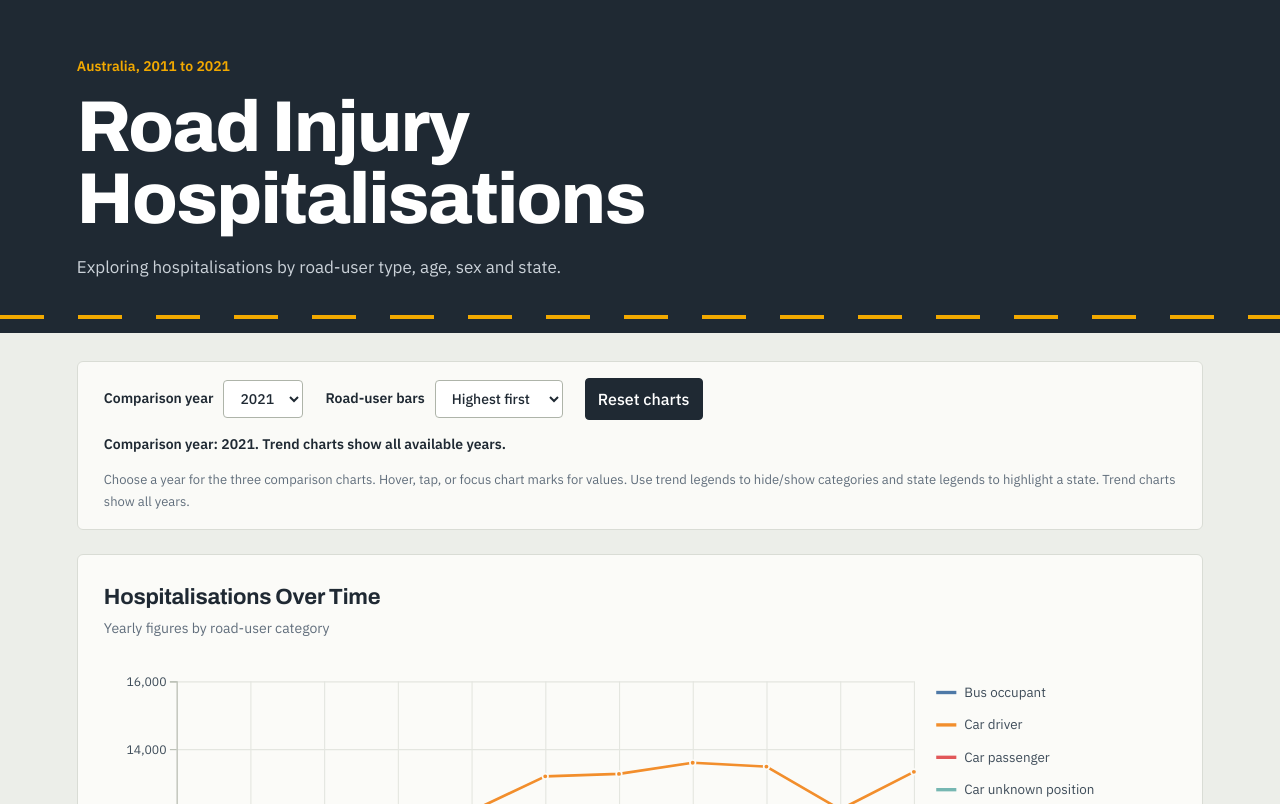
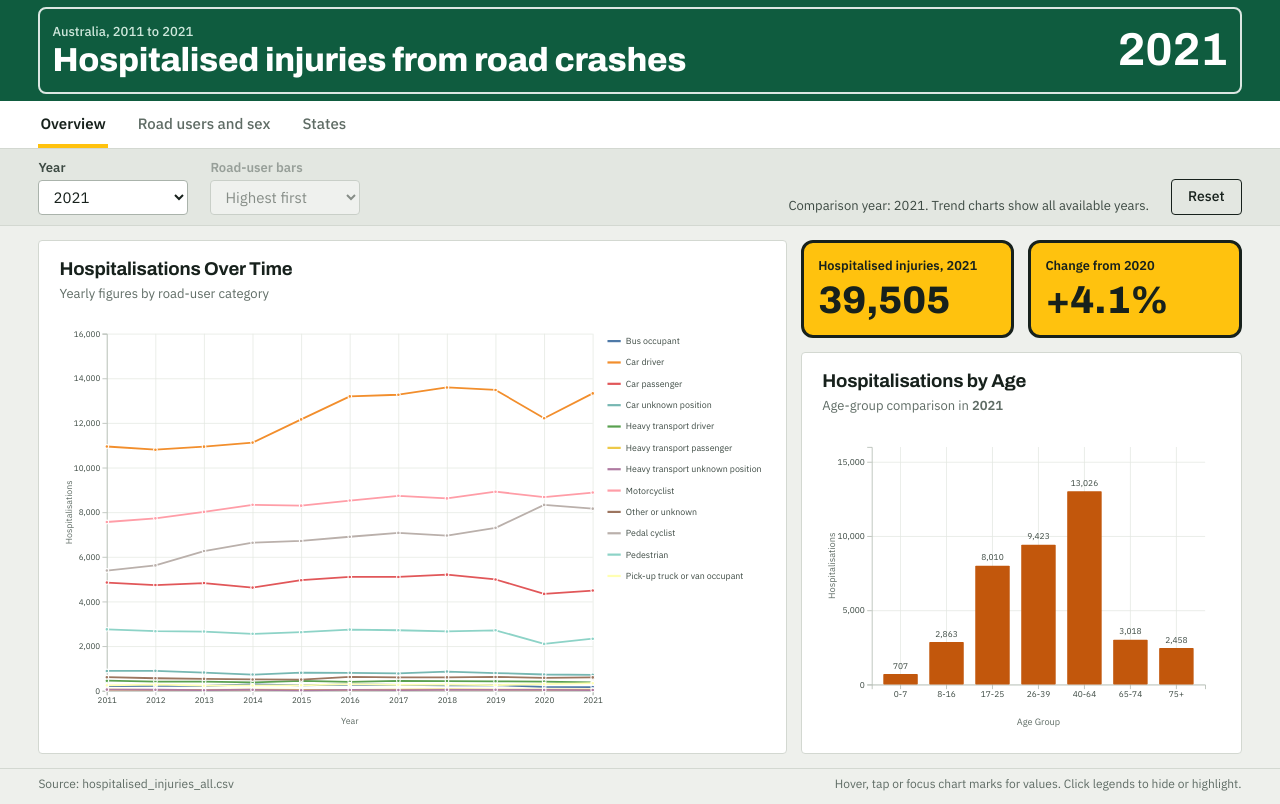
Before and after one commit to 106212898/Project-Design-Book-and-Website, a plain HTML site: page index.html in a window 1280 px wide. Shown: the top 804 px of the page. Drawn offline with nearby package versions, Linux system fonts and the light colour scheme.

Commit message:
changed formatting and styling

```diff
--- a/CSS/dashboard.css
+++ b/CSS/dashboard.css
@@ -1,210 +1,343 @@
+/* Highway-signage theme: green guide-sign header, yellow warning-sign KPIs, flat grey-white cards */
 :root {
-    --asphalt: #1f2933;
-    --asphalt-soft: #3e4c59;
-    --concrete: #eceee9;
-    --paper: #fbfbf8;
-    --line: #d9dcd5;
-    --muted: #616e7c;
-    --amber: #f2a900;
-    --blue: #1d5fa8;
-    --teal: #2a9d8f;
-    --red: #d1495b;
+    --sign-green: #0f5c3f;
+    --sign-green-dark: #0a3f2c;
+    --chart-green: #1b6b4a;
+    --chart-orange: #c2570c;
+    --warning: #ffc20e;
+    --ink: #17211c;
+    --ink-soft: #3d4a43;
+    --muted: #5f6c65;
+    --page: #eef0ec;
+    --card: #ffffff;
+    --rule: #d3d8d1;
 }
 
 * { box-sizing: border-box; }
 
+html, body { height: 100%; }
+
 body {
+    display: flex;
+    flex-direction: column;
+    height: 100vh;
+    height: 100dvh;
     margin: 0;
-    background: var(--concrete);
-    color: var(--asphalt);
+    overflow: hidden;
+    background: var(--page);
+    color: var(--ink);
     font-family: "IBM Plex Sans", Arial, Helvetica, sans-serif;
-    line-height: 1.5;
+    line-height: 1.4;
 }
 
-/* Header: asphalt with a dashed lane marking along the bottom */
+/* Header: a guide sign with a white inset border */
 .dashboard-header {
     position: relative;
-    padding: 56px 6% 52px;
-    background: var(--asphalt);
+    flex: none;
+    display: flex;
+    align-items: center;
+    justify-content: space-between;
+    gap: 24px;
+    padding: 18px calc(3% + 14px);
+    background: var(--sign-green);
     color: #ffffff;
 }
 
-.dashboard-header::after {
+.dashboard-header::before {
     content: "";
     position: absolute;
-    left: 0;
-    right: 0;
-    bottom: 14px;
-    height: 4px;
-    background: repeating-linear-gradient(90deg, var(--amber) 0 44px, transparent 44px 78px);
+    inset: 7px calc(3% + 0px);
+    border: 2px solid rgba(255, 255, 255, 0.85);
+    border-radius: 8px;
+    pointer-events: none;
 }
 
 .eyebrow {
-    margin: 0 0 14px;
-    color: var(--amber);
-    font-size: 14px;
+    margin: 0 0 2px;
+    color: #cfe8dc;
+    font-size: 13px;
+    font-weight: 500;
+}
+
+h1 {
+    margin: 0;
+    font-family: "Archivo", Arial, Helvetica, sans-serif;
+    font-size: clamp(22px, 2.6vw, 38px);
+    font-weight: 800;
+    line-height: 1.05;
+    letter-spacing: -0.01em;
+}
+
+.header-year {
+    margin: 0;
+    font-family: "Archivo", Arial, Helvetica, sans-serif;
+    font-size: clamp(30px, 3.6vw, 52px);
+    font-weight: 800;
+}
+
+/* Tabs: underlined, left aligned */
+.page-tabs {
+    flex: none;
+    display: flex;
+    gap: 28px;
+    padding: 0 3%;
+    background: var(--card);
+    border-bottom: 1px solid var(--rule);
+}
+
+.tab {
+    padding: 12px 2px 10px;
+    border: 0;
+    border-bottom: 4px solid transparent;
+    background: none;
+    color: var(--muted);
+    font: inherit;
+    font-size: 15px;
+    font-weight: 500;
+    cursor: pointer;
+}
+
+.tab:hover { color: var(--ink); }
+
+.tab.active,
+.tab.active:hover {
+    border-bottom-color: var(--warning);
+    color: var(--ink);
     font-weight: 600;
 }
 
-h1 {
-    max-width: 14ch;
-    margin: 0;
-    font-family: "Archivo", Arial, Helvetica, sans-serif;
-    font-size: clamp(36px, 6.5vw, 72px);
-    font-weight: 800;
-    line-height: 1;
-    letter-spacing: -0.02em;
+/* Filters: a light strip, not a coloured band */
+.filter-bar {
+    flex: none;
+    display: flex;
+    flex-wrap: wrap;
+    align-items: flex-end;
+    gap: 10px 22px;
+    padding: 10px 3%;
+    background: #e3e7e1;
+    border-bottom: 1px solid var(--rule);
 }
 
-.subtitle {
-    max-width: 52ch;
-    margin: 20px 0 0;
-    color: #cbd2d9;
-    font-size: 17px;
+.filter {
+    display: flex;
+    flex-direction: column;
+    gap: 3px;
+    font-size: 13px;
+    font-weight: 600;
+    color: var(--ink-soft);
+    transition: opacity .15s;
 }
 
-/* Layout */
-.dashboard {
-    display: grid;
-    grid-template-columns: repeat(2, minmax(0, 1fr));
-    gap: 24px;
-    max-width: 1500px;
-    margin: 0 auto;
-    padding: 28px 6% 40px;
+.filter.off { opacity: .45; }
+
+select,
+button { font: inherit; }
+
+.filter select {
+    min-width: 150px;
+    padding: 6px 10px;
+    border: 1px solid #aab3ab;
+    border-radius: 4px;
+    background: #ffffff;
+    color: var(--ink);
+    font-size: 15px;
+    font-weight: 400;
 }
 
-.chart-card {
-    min-width: 0;
-    padding: 26px;
-    background: var(--paper);
-    border: 1px solid var(--line);
-    border-radius: 6px;
+.filter select:hover { border-color: var(--ink); }
+
+#dashboard-status {
+    flex: 1;
+    min-width: 220px;
+    margin: 0;
+    color: var(--ink-soft);
+    font-size: 13px;
+    text-align: right;
 }
 
-.chart-wide { grid-column: 1 / -1; }
+#reset-controls {
+    padding: 7px 16px;
+    border: 1px solid var(--ink);
+    border-radius: 4px;
+    background: transparent;
+    color: var(--ink);
+    font-size: 14px;
+    font-weight: 500;
+    cursor: pointer;
+}
 
-.chart-heading { margin-bottom: 20px; }
+#reset-controls:hover { background: var(--ink); color: #ffffff; }
+
+/* Pages share one grid cell; only the active one is visible */
+.dashboard {
+    flex: 1;
+    min-height: 0;
+    display: grid;
+    padding: 14px 3%;
+}
+
+.page {
+    grid-area: 1 / 1;
+    display: grid;
+    gap: 14px;
+    min-width: 0;
+    min-height: 0;
+    visibility: hidden;
+}
+
+.page.active { visibility: visible; }
+
+#page-overview {
+    grid-template-columns: minmax(0, 1.7fr) minmax(0, 1fr);
+    grid-template-rows: auto minmax(0, 1fr);
+}
+
+#card-line { grid-column: 1; grid-row: 1 / 3; }
+.kpi-row { grid-column: 2; grid-row: 1; }
+#card-age { grid-column: 2; grid-row: 2; }
+
+#page-breakdowns {
+    grid-template-columns: minmax(0, 1.3fr) minmax(0, 1fr);
+    grid-template-rows: minmax(0, 1fr);
+}
+
+#page-states {
+    grid-template-columns: repeat(2, minmax(0, 1fr));
+    grid-template-rows: minmax(0, 1fr);
+}
+
+/* Cards: flat, outlined, left-aligned titles */
+.chart-card {
+    display: flex;
+    flex-direction: column;
+    min-width: 0;
+    min-height: 0;
+    padding: 16px 20px 14px;
+    background: var(--card);
+    border: 1px solid var(--rule);
+    border-radius: 4px;
+}
+
+.chart-heading {
+    flex: none;
+    margin-bottom: 8px;
+}
 
 .chart-heading h2 {
     margin: 0;
     font-family: "Archivo", Arial, Helvetica, sans-serif;
-    font-size: 22px;
+    font-size: clamp(16px, 1.45vw, 21px);
     font-weight: 700;
     letter-spacing: -0.01em;
 }
 
 .chart-heading p {
-    margin: 4px 0 0;
+    margin: 2px 0 0;
     color: var(--muted);
-    font-size: 14px;
+    font-size: 13px;
 }
 
-.selected-year { font-weight: 600; color: var(--asphalt); }
+.selected-year { font-weight: 600; }
 
-/* Charts */
-.chart { width: 100%; min-width: 0; }
+/* KPIs: warning-sign yellow with a heavy black border */
+.kpi-row {
+    display: grid;
+    grid-template-columns: 1fr 1fr;
+    gap: 14px;
+}
+
+.kpi {
+    display: flex;
+    flex-direction: column;
+    justify-content: center;
+    gap: 4px;
+    padding: 14px 14px;
+    border: 3px solid var(--ink);
+    border-radius: 12px;
+    background: var(--warning);
+    color: var(--ink);
+}
+
+.kpi p { margin: 0; }
+
+.kpi-label {
+    font-size: clamp(12px, 1vw, 14px);
+    font-weight: 600;
+}
+
+.kpi-value {
+    font-family: "Archivo", Arial, Helvetica, sans-serif;
+    font-size: clamp(28px, 3vw, 44px);
+    font-weight: 800;
+    line-height: 1.1;
+}
+
+/* Charts fill the space the card has left */
+.chart {
+    flex: 1;
+    min-width: 0;
+    min-height: 0;
+    display: flex;
+    flex-direction: column;
+}
 
 .chart svg {
     display: block;
+    flex: 1 1 0;
+    min-height: 0;
     width: 100%;
-    height: auto;
     overflow: visible;
 }
 
 .chart text {
     font-family: "IBM Plex Sans", Arial, Helvetica, sans-serif;
-    fill: var(--asphalt-soft);
+    fill: var(--ink-soft);
     font-size: 11px;
 }
 
 .chart .axis path,
-.chart .axis line { stroke: #b8bdb3; }
+.chart .axis line { stroke: #aeb6ad; }
 
-.chart .grid line { stroke: #e4e6e0; }
+.chart .grid line { stroke: #e4e8e2; }
 .chart .grid path { display: none; }
 
 .chart .axis-label { fill: var(--muted); font-size: 12px; }
 .chart .legend-label { font-size: 12px; }
 
 .chart .line { fill: none; stroke-width: 2.4; stroke-linejoin: round; }
-.chart .line-point { stroke: var(--paper); stroke-width: 1.5; }
-.chart .bar { rx: 2px; }
+.chart .line-point { stroke: #ffffff; stroke-width: 1.5; }
+.chart .bar { rx: 1px; }
 
 .chart .center-number {
-    fill: var(--asphalt);
+    fill: var(--ink);
     font-family: "Archivo", Arial, Helvetica, sans-serif;
     font-size: 28px;
     font-weight: 800;
 }
 
 .chart .center-label { fill: var(--muted); font-size: 12px; }
-.chart .empty-message { fill: var(--muted); font-size: 13px; }
 .chart .slice-label { fill: #ffffff; pointer-events: none; }
 
-/* Heatmap */
-.chart .heat-cell { stroke: var(--paper); stroke-width: 2; rx: 2px; }
+.chart .heat-cell { stroke: #ffffff; stroke-width: 2; rx: 1px; }
 .chart .heat-value { pointer-events: none; font-size: 11px; font-weight: 600; }
 
-/* Controls: sticky so the year picker stays in reach */
-.dashboard-controls {
-    position: sticky;
-    top: 0;
-    z-index: 10;
-    display: flex;
-    flex-wrap: wrap;
-    align-items: center;
-    gap: 14px 22px;
-    padding: 16px 26px;
-    background: rgba(251, 251, 248, 0.94);
-    backdrop-filter: blur(6px);
+.state-inspector {
+    flex: none;
+    margin-top: 8px;
+    color: var(--muted);
+    font-size: 12px;
+    line-height: 1.5;
 }
 
-.dashboard-controls label {
-    display: flex;
-    align-items: center;
-    gap: 10px;
-    font-size: 14px;
-    font-weight: 600;
+.state-inspector select {
+    padding: 3px 6px;
+    border: 1px solid #aab3ab;
+    border-radius: 3px;
+    background: #ffffff;
+    color: var(--ink);
 }
 
-select,
-button {
-    font: inherit;
-    font-weight: 500;
-    padding: 8px 12px;
-    border: 1px solid #aeb4a9;
-    border-radius: 4px;
-    background: #ffffff;
-    color: var(--asphalt);
-    transition: border-color .15s, background .15s;
-}
-
-select:hover { border-color: var(--asphalt); }
-
-button {
-    cursor: pointer;
-    background: var(--asphalt);
-    border-color: var(--asphalt);
-    color: #ffffff;
-}
-
-button:hover { background: var(--asphalt-soft); }
-
-.dashboard-controls p {
-    flex-basis: 100%;
-    margin: 0;
-}
-
-#dashboard-status { font-size: 14px; font-weight: 600; }
-
-.interaction-help,
-.state-inspector {
-    font-size: 13px;
-    color: var(--muted);
-    line-height: 1.7;
-}
-
-.state-inspector { margin-top: 16px; }
+.state-inspector p { margin: 4px 0 0; }
 
 /* Tooltip */
 .chart-tooltip {
@@ -212,14 +345,14 @@ button:hover { background: var(--asphalt-soft); }
     z-index: 20;
     max-width: min(320px, calc(100vw - 16px));
     padding: 10px 14px;
-    border-radius: 4px;
-    border-left: 4px solid var(--amber);
-    background: var(--asphalt);
+    border-left: 4px solid var(--warning);
+    border-radius: 3px;
+    background: var(--ink);
     color: #ffffff;
     font-size: 14px;
     line-height: 1.5;
     pointer-events: none;
-    box-shadow: 0 6px 20px rgba(31, 41, 51, .3);
+    box-shadow: 0 6px 18px rgba(23, 33, 28, .3);
 }
 
 /* Interactive marks */
@@ -228,31 +361,61 @@ button:hover { background: var(--asphalt-soft); }
 
 .interactive-mark:hover,
 .interactive-mark:focus {
-    stroke: var(--asphalt);
+    stroke: var(--ink);
     stroke-width: 2.5;
 }
 
 :focus-visible {
-    outline: 3px solid var(--amber);
+    outline: 3px solid #1a5fd0;
     outline-offset: 3px;
 }
 
+/* Footer: quiet text line */
 .dashboard-footer {
-    grid-column: 1 / -1;
-    padding: 12px 0;
+    flex: none;
+    display: flex;
+    flex-wrap: wrap;
+    justify-content: space-between;
+    gap: 4px 24px;
+    padding: 7px 3%;
+    border-top: 1px solid var(--rule);
     color: var(--muted);
-    font-size: 13px;
-    text-align: center;
+    font-size: 12px;
 }
 
-@media (max-width: 760px) {
+/* Small or short screens: drop the tabs and let the page scroll */
+@media (max-width: 900px), (max-height: 600px) {
+    body {
+        display: block;
+        height: auto;
+        overflow: auto;
+    }
+
+    .page-tabs { display: none; }
+
     .dashboard {
-        grid-template-columns: 1fr;
-        padding: 18px 4% 28px;
-        gap: 16px;
+        display: flex;
+        flex-direction: column;
+        gap: 14px;
+        padding: 14px 4%;
     }
-    .chart-wide { grid-column: auto; }
-    .chart-card { padding: 16px; }
-    .dashboard-controls { position: static; }
-    .dashboard-header { padding: 40px 5% 44px; }
+
+    .page {
+        display: flex;
+        flex-direction: column;
+        visibility: visible;
+    }
+
+    .chart { flex: none; }
+
+    .chart svg {
+        flex: none;
+        height: auto;
+    }
+
+    .chart-card { padding: 14px; }
+    .filter-bar { padding: 10px 4%; }
+    #dashboard-status { text-align: left; }
+    .dashboard-header { padding: 16px calc(4% + 12px); }
+    .dashboard-header::before { inset: 6px 4%; }
 }
--- a/index.html
+++ b/index.html
@@ -14,22 +14,39 @@
 
 <body>
     <header class="dashboard-header">
+        <div>
             <p class="eyebrow">Australia, 2011 to 2021</p>
-        <h1>Road Injury Hospitalisations</h1>
-        <p class="subtitle">
-            Exploring hospitalisations by road-user type, age, sex and state.
-        </p>
+            <h1>Hospitalised injuries from road crashes</h1>
+        </div>
+        <p class="header-year" aria-label="Comparison year"><span class="selected-year">2021</span></p>
     </header>
 
+    <nav class="page-tabs" role="tablist" aria-label="Dashboard pages">
+        <button class="tab" role="tab" type="button" data-page="overview" aria-controls="page-overview">Overview</button>
+        <button class="tab" role="tab" type="button" data-page="breakdowns" aria-controls="page-breakdowns">Road users and sex</button>
+        <button class="tab" role="tab" type="button" data-page="states" aria-controls="page-states">States</button>
+    </nav>
+
+    <section class="filter-bar" aria-label="Chart controls">
+        <label class="filter" data-pages="overview breakdowns" for="year-select">
+            <span>Year</span>
+            <select id="year-select" disabled></select>
+        </label>
+        <label class="filter" data-pages="breakdowns" for="sort-select">
+            <span>Road-user bars</span>
+            <select id="sort-select">
+                <option value="value">Highest first</option>
+                <option value="name">Alphabetical</option>
+            </select>
+        </label>
+        <p id="dashboard-status" role="status">Loading chart data…</p>
+        <button id="reset-controls" type="button">Reset</button>
+    </section>
+
     <main class="dashboard">
-        <section class="chart-card chart-wide dashboard-controls" aria-label="Chart controls">
-            <label for="year-select">Comparison year <select id="year-select" disabled></select></label>
-            <label for="sort-select">Road-user bars <select id="sort-select"><option value="value">Highest first</option><option value="name">Alphabetical</option></select></label>
-            <button id="reset-controls" type="button">Reset charts</button>
-            <p id="dashboard-status" role="status">Loading chart data…</p>
-            <p class="interaction-help">Choose a year for the three comparison charts. Hover, tap, or focus chart marks for values. Use trend legends to hide/show categories and state legends to highlight a state. Trend charts show all years.</p>
-        </section>
-        <section class="chart-card chart-wide">
+        <!-- Page 1 -->
+        <div class="page" id="page-overview" data-page="overview" role="tabpanel">
+            <section class="chart-card" id="card-line">
                 <div class="chart-heading">
                     <h2>Hospitalisations Over Time</h2>
                     <p>Yearly figures by road-user category</p>
@@ -37,6 +54,28 @@
                 <div id="line-chart" class="chart"></div>
             </section>
 
+            <div class="kpi-row">
+                <div class="kpi" role="group" aria-label="Total hospitalisations">
+                    <p class="kpi-label">Hospitalised injuries, <span class="selected-year">2021</span></p>
+                    <p class="kpi-value" id="kpi-total">–</p>
+                </div>
+                <div class="kpi" role="group" aria-label="Change from previous year">
+                    <p class="kpi-label" id="kpi-change-label">Change from previous year</p>
+                    <p class="kpi-value" id="kpi-change">–</p>
+                </div>
+            </div>
+
+            <section class="chart-card" id="card-age">
+                <div class="chart-heading">
+                    <h2>Hospitalisations by Age</h2>
+                    <p>Age-group comparison in <span class="selected-year">2021</span></p>
+                </div>
+                <div id="age-chart" class="chart"></div>
+            </section>
+        </div>
+
+        <!-- Page 2 -->
+        <div class="page" id="page-breakdowns" data-page="breakdowns" role="tabpanel">
             <section class="chart-card">
                 <div class="chart-heading">
                     <h2>Road-User Categories</h2>
@@ -52,16 +91,11 @@
                 </div>
                 <div id="donut-chart" class="chart"></div>
             </section>
+        </div>
 
+        <!-- Page 3 -->
+        <div class="page" id="page-states" data-page="states" role="tabpanel">
             <section class="chart-card">
-            <div class="chart-heading">
-                <h2>Hospitalisations by Age</h2>
-                <p>Age-group comparison in <span class="selected-year">2021</span></p>
-            </div>
-            <div id="age-chart" class="chart"></div>
-        </section>
-
-        <section class="chart-card chart-wide">
                 <div class="chart-heading">
                     <h2>Hospitalisations by State</h2>
                     <p>Yearly trends across states and territories</p>
@@ -69,18 +103,20 @@
                 <div id="state-chart" class="chart"></div>
             </section>
 
-        <section class="chart-card chart-wide">
+            <section class="chart-card">
                 <div class="chart-heading">
                     <h2>When Each State Peaked</h2>
-                <p>Heatmap of hospitalisations by state and year. Darker cells are closer to that state's own peak year.</p>
+                    <p>Darker cells are closer to that state's own peak year</p>
                 </div>
                 <div id="heatmap-chart" class="chart"></div>
             </section>
+        </div>
+    </main>
 
     <footer class="dashboard-footer">
-            Source: hospitalised_injuries_all.csv
+        <span>Source: hospitalised_injuries_all.csv</span>
+        <span>Hover, tap or focus chart marks for values. Click legends to hide or highlight.</span>
     </footer>
-    </main>
 
     <script src="js/dashboard.js"></script>
     <script src="js/line-chart.js"></script>
@@ -89,5 +125,6 @@
     <script src="js/age-chart.js"></script>
     <script src="js/state-chart.js"></script>
     <script src="js/heatmap-chart.js"></script>
+    <script src="js/pages.js"></script>
 </body>
 </html>
--- a/js/age-chart.js
+++ b/js/age-chart.js
@@ -14,8 +14,8 @@ Dashboard.register("age", (data, selectedYear) => {
         return;
     }
 
-    const width = 650;
-    const height = 420;
+    const width = 520;
+    const height = 400;
     const margin = { top: 25, right: 20, bottom: 65, left: 65 };
 
     const svg = container.append("svg")
@@ -75,7 +75,7 @@ Dashboard.register("age", (data, selectedYear) => {
         .attr("y", d => y(d.value))
         .attr("width", x.bandwidth())
         .attr("height", d => y(0) - y(d.value))
-        .attr("fill", "#3b82f6");
+        .attr("fill", "#c2570c");
 
     svg.selectAll(".value-label")
         .data(rows)
--- a/js/bar-chart.js
+++ b/js/bar-chart.js
@@ -60,7 +60,7 @@ Dashboard.register("bar", (data, selectedYear) => {
         .attr("y", d => y(d.category))
         .attr("width", d => x(d.value) - margin.left)
         .attr("height", y.bandwidth())
-        .attr("fill", "#0d9488");
+        .attr("fill", "#1b6b4a");
 
     svg.selectAll(".bar-label")
         .data(rows)
--- a/js/dashboard.js
+++ b/js/dashboard.js
@@ -67,7 +67,7 @@ const Dashboard = (() => {
             const areas = svg.selectAll('.area');
             const legends = svg.selectAll('g').filter(function() { return d3.select(this).select(':scope > .legend-label').size() > 0; });
             const years = areas.datum().map(d => d.data.year);
-            const x = d3.scaleLinear().domain(d3.extent(years)).range([75, 930]);
+            const x = d3.scaleLinear().domain(d3.extent(years)).range([75, 670]);
             areas.classed('interactive-mark', true).on('pointermove click', function(event, layer) {
                 const [px] = d3.pointer(event, svg.node());
                 const nearest = d3.least(layer, d => Math.abs(d.data.year - x.invert(px)));
@@ -96,6 +96,11 @@ const Dashboard = (() => {
         dismiss();
         names.forEach(name => renderers.get(name)(data, year));
         d3.selectAll('.selected-year').text(year);
+        const total = y => d3.sum(data.filter(d => d.dataset === 'national_roaduser' && d.year === y), d => d.value);
+        const now = total(year), before = total(year - 1), change = before ? (now / before - 1) * 100 : null;
+        d3.select('#kpi-total').text(format(now));
+        d3.select('#kpi-change').text(change === null ? 'n/a' : `${change >= 0 ? '+' : ''}${change.toFixed(1)}%`);
+        d3.select('#kpi-change-label').text(change === null ? 'Change from previous year' : `Change from ${year - 1}`);
         d3.select('#dashboard-status').text(`Comparison year: ${year}. Trend charts show all available years.`);
     }
     document.addEventListener('keydown', event => { if (event.key === 'Escape') dismiss(); });
--- a/js/donut-chart.js
+++ b/js/donut-chart.js
@@ -21,7 +21,7 @@ Dashboard.register("donut", (data, selectedYear) => {
 
     const color = d3.scaleOrdinal()
         .domain(rows.map(d => d.category))
-        .range(["#0d9488", "#3b82f6", "#f59e0b"]);
+        .range(["#1b6b4a", "#c2570c", "#7b8794"]);
 
     const total = d3.sum(rows, d => d.value);
 
--- a/js/heatmap-chart.js
+++ b/js/heatmap-chart.js
@@ -9,13 +9,13 @@ Dashboard.register("heatmap", (data) => {
         return;
     }
 
-    const width = 960;
+    const width = 700;
     const margin = { top: 30, right: 20, bottom: 20, left: 60 };
 
     const years = [...new Set(rows.map(d => d.year))].sort(d3.ascending);
     const states = [...new Set(rows.map(d => d.category))].sort();
 
-    const cellHeight = 44;
+    const cellHeight = 50;
     const height = margin.top + margin.bottom + states.length * cellHeight;
 
     const svg = container.append("svg")
@@ -30,7 +30,7 @@ Dashboard.register("heatmap", (data) => {
 
     // Each state is scaled against its own peak, so small states stay readable
     const peak = new Map(states.map(s => [s, d3.max(cells.filter(c => c.state === s), c => c.value)]));
-    const color = d3.scaleSequential(d3.interpolateRgb("#f1efe4", "#1d5fa8")).domain([0, 1]);
+    const color = d3.scaleSequential(d3.interpolateRgb("#f1f0e2", "#0a3f2c")).domain([0, 1]);
     const shade = d => color(d.value / peak.get(d.state));
 
     const x = d3.scaleBand().domain(years).range([margin.left, width - margin.right]).padding(0);
--- /dev/null
+++ b/js/pages.js
@@ -0,0 +1,44 @@
+/* Tabs: show one page of charts at a time so the dashboard fits the screen without scrolling. */
+(() => {
+    const tabs = [...document.querySelectorAll('.tab')];
+    const pages = [...document.querySelectorAll('.page')];
+    const filters = [...document.querySelectorAll('.filter')];
+    // On small or short screens every page is stacked and the page scrolls normally.
+    const compact = window.matchMedia('(max-width: 900px), (max-height: 600px)');
+    let current = 'overview';
+
+    function show(name) {
+        current = name;
+        tabs.forEach(tab => {
+            const on = tab.dataset.page === name;
+            tab.classList.toggle('active', on);
+            tab.setAttribute('aria-selected', on);
+            tab.tabIndex = on ? 0 : -1;
+        });
+        pages.forEach(page => {
+            const on = page.dataset.page === name;
+            page.classList.toggle('active', on);
+            page.inert = !on && !compact.matches;
+        });
+        // Dim the filters that do not affect the current page
+        filters.forEach(filter => {
+            const on = compact.matches || filter.dataset.pages.split(' ').includes(name);
+            filter.classList.toggle('off', !on);
+            filter.inert = !on;
+        });
+    }
+
+    tabs.forEach((tab, i) => {
+        tab.addEventListener('click', () => show(tab.dataset.page));
+        tab.addEventListener('keydown', event => {
+            const step = event.key === 'ArrowRight' ? 1 : event.key === 'ArrowLeft' ? -1 : 0;
+            if (!step) return;
+            const next = tabs[(i + step + tabs.length) % tabs.length];
+            next.focus();
+            show(next.dataset.page);
+        });
+    });
+
+    compact.addEventListener('change', () => show(current));
+    show(current);
+})();
```
Lines whose indentation alone changed are shown as unchanged.
